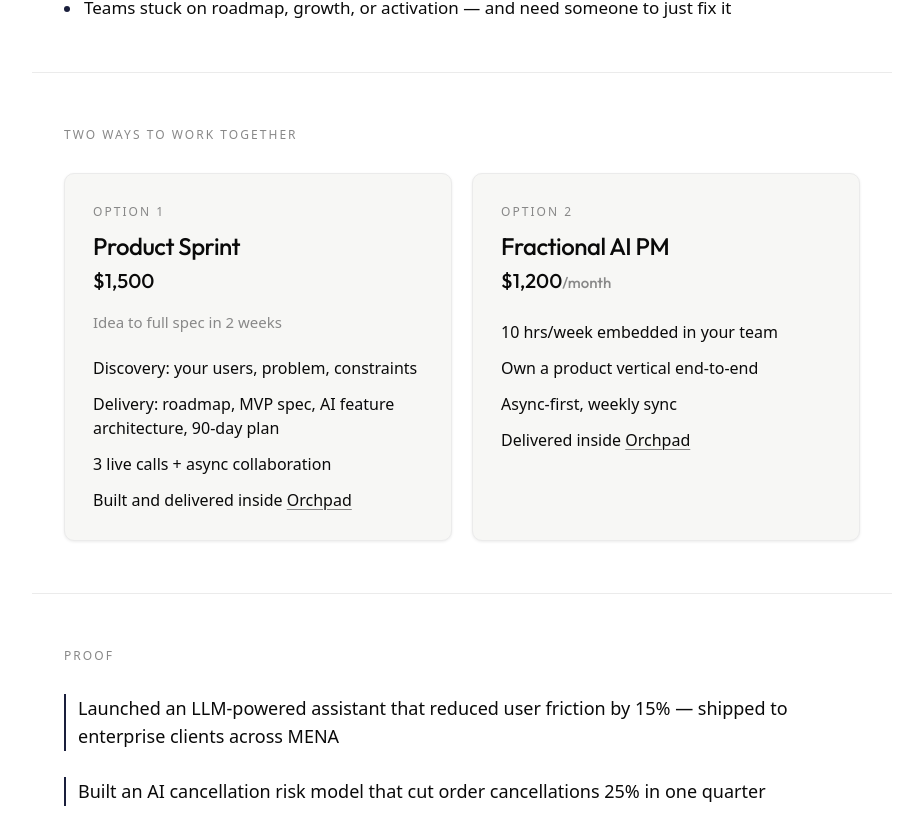
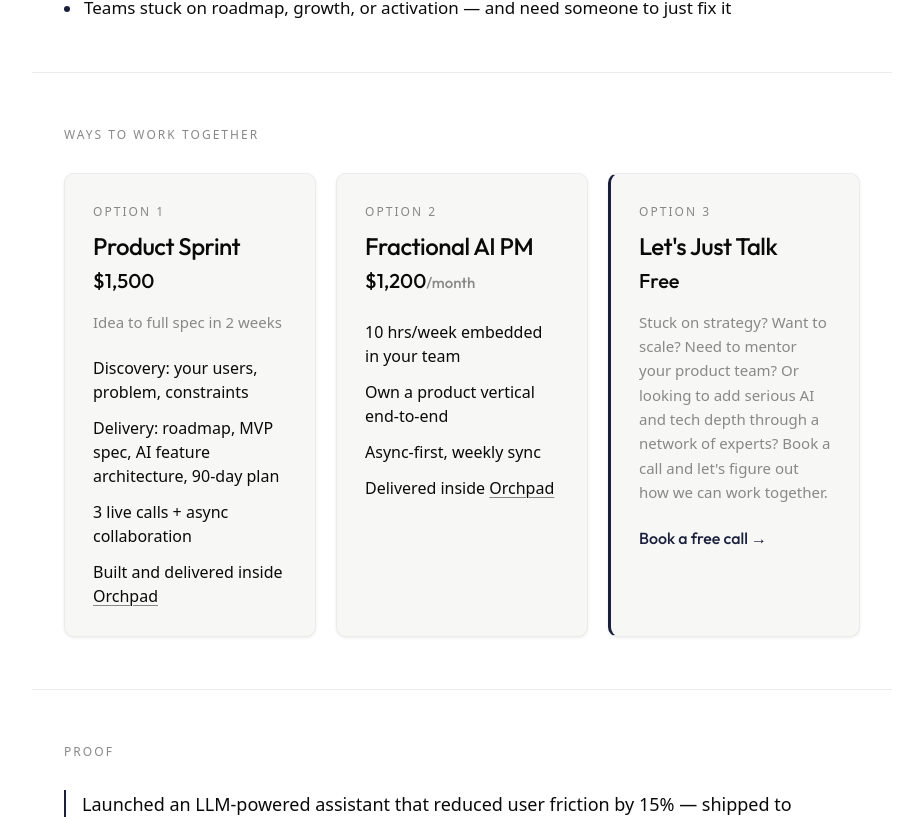
Before and after one commit to eslammahd/meetsam, a Next.js app: page / in a window 1280 px wide. Shown: the part 1015-1832 px from the top of the page, without its empty margins (178-1101 px from the left). Built offline with nearby package versions, Linux system fonts and the light colour scheme.

Commit message:
Add third 'Let's Just Talk' option card; refine proof items

```diff
--- a/app/globals.css
+++ b/app/globals.css
@@ -247,12 +247,38 @@ section.section {
   }
 }
 
+@media (min-width: 1024px) {
+  .cards {
+    grid-template-columns: repeat(3, 1fr);
+  }
+}
+
 .card {
   background: var(--bg-raised);
   border: 0.5px solid var(--border);
   border-radius: 10px;
   padding: 28px;
   box-shadow: 0 1px 3px rgba(0, 0, 0, 0.08);
+}
+
+.card-accent {
+  border-left: 3px solid var(--accent);
+}
+
+.card-cta {
+  display: inline-flex;
+  align-items: center;
+  margin-top: 22px;
+  font-family: "Outfit", system-ui, sans-serif;
+  font-weight: 500;
+  font-size: 16px;
+  color: var(--accent);
+  text-decoration: none;
+}
+
+.card-cta:hover {
+  text-decoration: underline;
+  text-underline-offset: 3px;
 }
 
 .card-label {
@@ -316,7 +342,7 @@ section.section {
   font-size: 18px;
   line-height: 1.6;
   border-left: 2px solid var(--accent);
-  padding-left: 12px;
+  padding-left: 16px;
 }
 
 /* ---------- How it works ---------- */
--- a/app/page.js
+++ b/app/page.js
@@ -76,7 +76,7 @@ export default function Home() {
 
         {/* Two ways to work together */}
         <section className="section">
-          <p className="eyebrow">Two ways to work together</p>
+          <p className="eyebrow">Ways to work together</p>
           <div className="cards">
             {/* Option 1 */}
             <div className="card">
@@ -112,6 +112,27 @@ export default function Home() {
                   Delivered inside <Orchpad />
                 </li>
               </ul>
+            </div>
+
+            {/* Option 3 */}
+            <div className="card card-accent">
+              <p className="card-label">Option 3</p>
+              <h3 className="card-name">Let&apos;s Just Talk</h3>
+              <p className="card-price">Free</p>
+              <p className="card-sub">
+                Stuck on strategy? Want to scale? Need to mentor your product
+                team? Or looking to add serious AI and tech depth through a
+                network of experts? Book a call and let&apos;s figure out how we
+                can work together.
+              </p>
+              <a
+                href={BOOKING_HREF}
+                target="_blank"
+                rel="noopener noreferrer"
+                className="card-cta"
+              >
+                Book a free call →
+              </a>
             </div>
           </div>
         </section>
```
